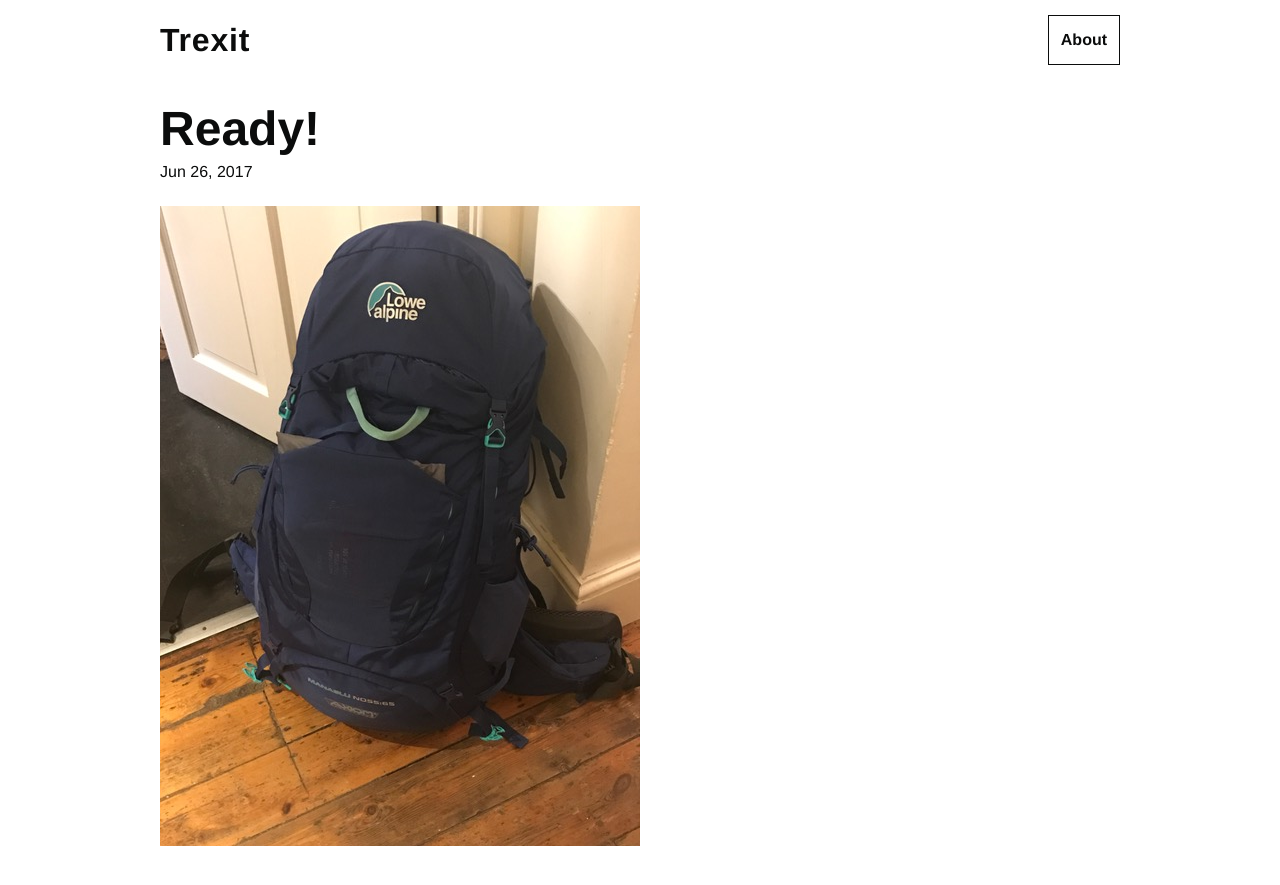
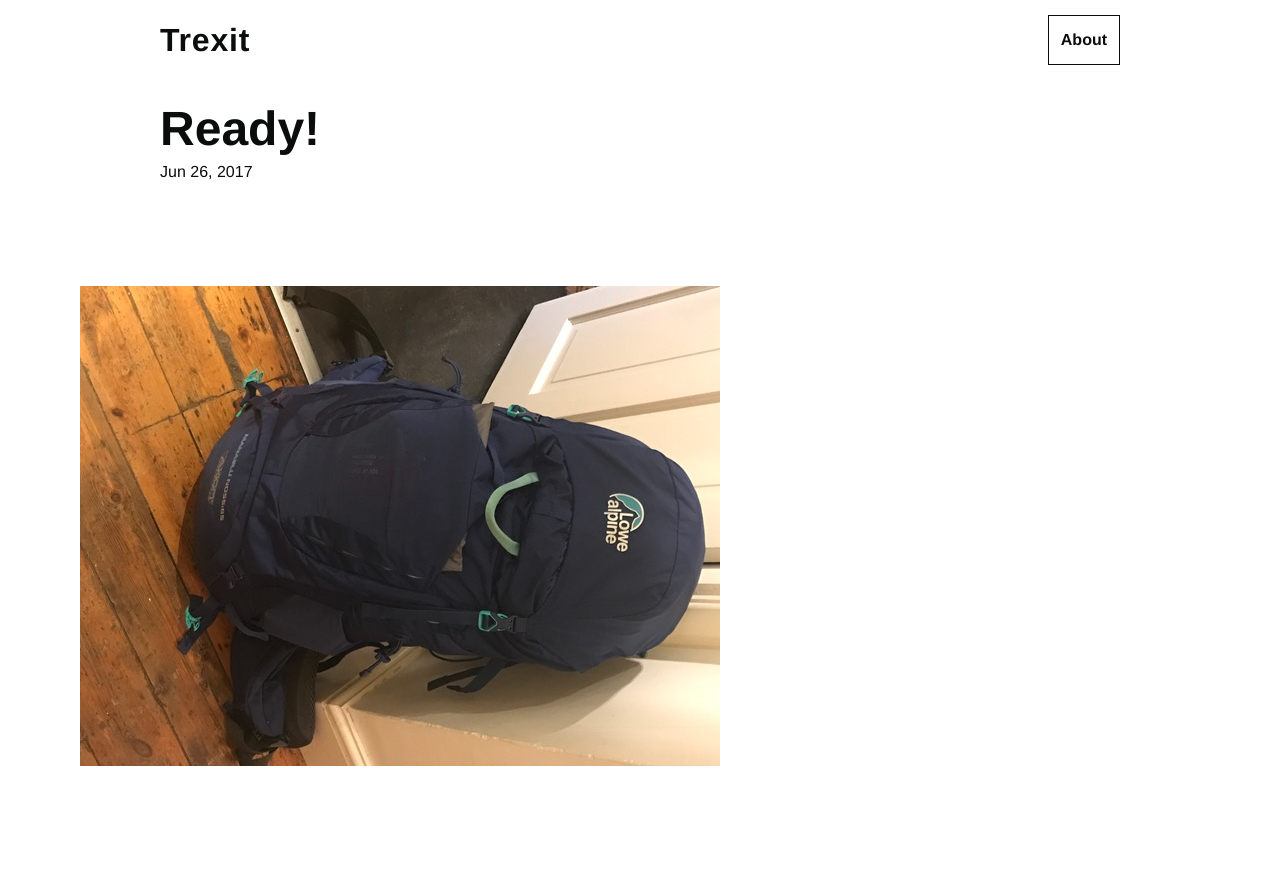
Before and after one commit to tombye/trexit, a Jekyll site: the page built from _posts/2017-06-26-ready.markdown, in a window 1280 px wide. Shown: the top 885 px of the page. Built offline with Jekyll 4.4.1, drawn with Linux system fonts in a browser that asks for light colours.

Commit message:
Attempt at fixing orientation of image
Also give classes for future fixes.

```diff
--- a/_posts/2017-06-26-ready.markdown
+++ b/_posts/2017-06-26-ready.markdown
@@ -4,4 +4,4 @@ title:  "Ready!"
 date:   2017-06-26 17:01 +0100
 categories: jekyll update
 ---
-![alt text](https://raw.githubusercontent.com/tombye/trexit/gh-pages/assets/images/IMG_7221.JPG)
+<img class="rotate-clockwise-90" src="https://raw.githubusercontent.com/tombye/trexit/gh-pages/assets/images/IMG_7221.JPG" />
--- a/assets/css/main.css
+++ b/assets/css/main.css
@@ -569,3 +569,18 @@ button:focus {
 .post-content {
   font-size: 1.9rem;
 }
+
+/* CSS hacks for orientation problems
+   ========================================================================== */
+
+.rotate-clockwise-180 {
+  transform: rotate(180deg);
+}
+
+.rotate-clockwise-90 {
+  transform: rotate(90deg);
+}
+
+.rotate-counter-clockwise-90 {
+  transform: rotate(-90deg);
+}
```
